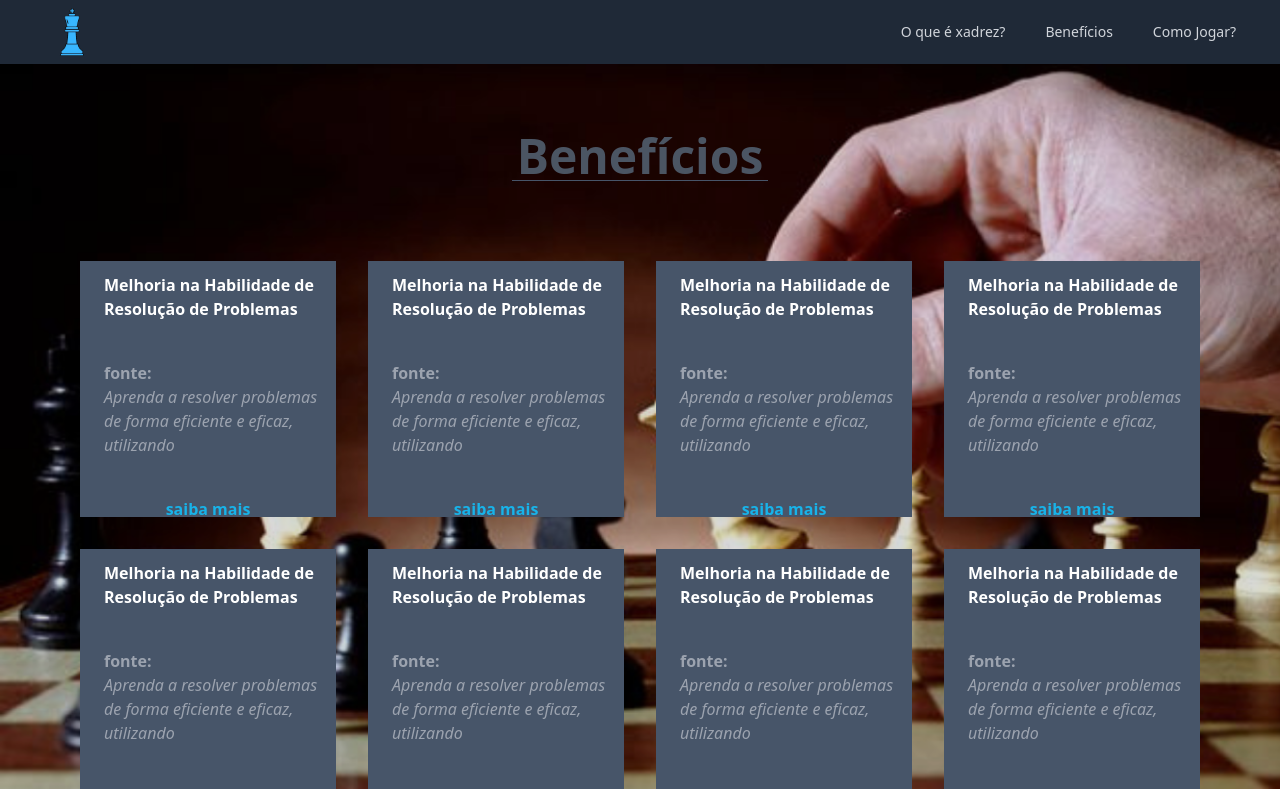
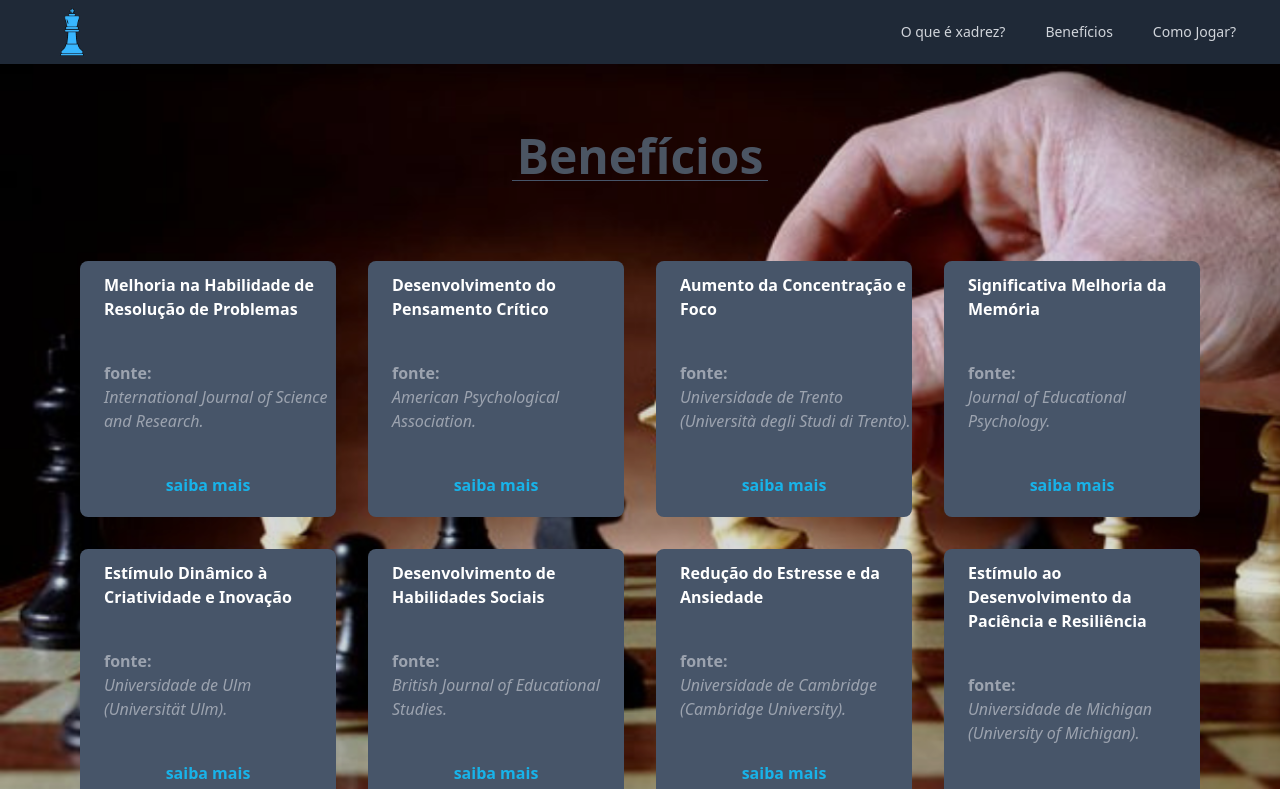
Before and after one commit to CauanLagrotta/chess, a React (Vite) app: page /beneficios in a window 1280 px wide. Shown: the top 789 px of the page. Built offline with nearby package versions, Linux system fonts and the light colour scheme.

Commit message:
beneficios terminado

```diff
--- a/src/components/card.jsx
+++ b/src/components/card.jsx
@@ -1,6 +1,6 @@
 import { useState } from "react";
 
-export function Card({ paragrafo, title, subtitle, description, button }) {
+export function Card({ paragrafo, voltar, title, subtitle, description, button }) {
   const [isOpen, setIsOpen] = useState(false);
 
   function handleToggle() {
@@ -8,11 +8,15 @@ export function Card({ paragrafo, title, subtitle, description, button }) {
   }
 
   return (
-    <div onClick={handleToggle} id="card1" className="w-64 h-64 bg-slate-600 cursor-pointer">
+    <div onClick={handleToggle} id="card1" className="w-64 h-64 bg-slate-600 cursor-pointer rounded-lg">
       {isOpen ? (
-        <p id="textoHover" className="text-sm font-bold text-white text-justify">
-          {paragrafo}
-        </p>
+        <>
+          <p id="textoClick" className="text-xs text-white text-justify mt-5 ml-5 mr-5 ">
+            {paragrafo}
+          </p>
+          <p className="text-1xl font-bold text-[#18B3E9] text-center pt-2"> {voltar} </p>
+        </>
+
       ) : (
         <>
           <h2 className="text-1xl font-bold text-white pl-6 pt-3">
@@ -22,7 +26,7 @@ export function Card({ paragrafo, title, subtitle, description, button }) {
             <p className="text-1xl font-bold text-gray-400">
               {subtitle}:
             </p>
-            <i className="text-gray-400">
+            <i className="text-gray-400 text-justify">
               {description}
             </i>
           </div>
--- a/src/components/container-beneficios.jsx
+++ b/src/components/container-beneficios.jsx
@@ -19,6 +19,7 @@ export function ContainerBeneficios() {
               description={item.description}
               button={item.button}
               paragrafo={item.paragrafo}
+              voltar={item.voltar}
             />
           ))}
         </div>
--- a/src/data.jsx
+++ b/src/data.jsx
@@ -1,8 +1,9 @@
 export const data = [
     {
+        //card 1
         title: 'Melhoria na Habilidade de Resolução de Problemas',
         subtitle: 'fonte',
-        description: 'Aprenda a resolver problemas de forma eficiente e eficaz, utilizando',
+        description: 'International Journal of Science and Research.',
         button: 'saiba mais',
         paragrafo: `Jogar xadrez requer planejamento estratégico e previsão das
         consequências das jogadas, o que melhora a capacidade de
@@ -10,98 +11,76 @@ export const data = [
         "International Journal of Science and Research" destaca que
         estudantes que jogam xadrez regularmente apresentam melhor
         desempenho em testes de resolução de problemas em comparação com
-        aqueles que não jogam .`
+        aqueles que não jogam .`,
+        voltar: 'clique para voltar'
 
     },
     {
-        title: 'Melhoria na Habilidade de Resolução de Problemas',
+        //card 2
+        title: 'Desenvolvimento do Pensamento Crítico',
         subtitle: 'fonte',
-        description: 'Aprenda a resolver problemas de forma eficiente e eficaz, utilizando',
+        description: 'American Psychological Association.',
         button: 'saiba mais',
-        paragrafo: `Jogar xadrez requer planejamento estratégico e previsão das
-        consequências das jogadas, o que melhora a capacidade de
-        resolver problemas complexos. Um estudo publicado no
-        "International Journal of Science and Research" destaca que
-        estudantes que jogam xadrez regularmente apresentam melhor
-        desempenho em testes de resolução de problemas em comparação com
-        aqueles que não jogam .`
+        paragrafo: `O xadrez exige que os jogadores analisem continuamente as posições das peças e prevejam as possíveis respostas do oponente. Isso estimula o desenvolvimento do pensamento crítico e a capacidade de avaliar situações de maneira lógica e racional. Segundo um artigo da "American Psychological Association", jogadores de xadrez demonstram maior habilidade em pensar criticamente e tomar decisões informadas em várias situações da vida.`,
+        voltar: 'clique para voltar'
     },
     {
-        title: 'Melhoria na Habilidade de Resolução de Problemas',
+        //card 3
+        title: 'Aumento da Concentração e Foco',
         subtitle: 'fonte',
-        description: 'Aprenda a resolver problemas de forma eficiente e eficaz, utilizando',
+        description: 'Universidade de Trento (Università degli Studi di Trento).',
         button: 'saiba mais',
-        paragrafo: `Jogar xadrez requer planejamento estratégico e previsão das
-        consequências das jogadas, o que melhora a capacidade de
-        resolver problemas complexos. Um estudo publicado no
-        "International Journal of Science and Research" destaca que
-        estudantes que jogam xadrez regularmente apresentam melhor
-        desempenho em testes de resolução de problemas em comparação com
-        aqueles que não jogam .`
+        paragrafo: `Uma partida de xadrez exige um alto nível de concentração. Pesquisas feitas indicam que jogar xadrez pode aumentar a capacidade de concentração e atenção sustentada. Um estudo conduzido pela Universidade de Trento descobriu que crianças que jogam xadrez regularmente têm níveis significativamente mais elevados de atenção e foco em tarefas acadêmicas. Esses benefícios se estendem a outras áreas da vida.`,
+        voltar: 'clique para voltar'
     },
     {
-        title: 'Melhoria na Habilidade de Resolução de Problemas',
+        //card 4
+        title: 'Significativa Melhoria da Memória',
         subtitle: 'fonte',
-        description: 'Aprenda a resolver problemas de forma eficiente e eficaz, utilizando',
+        description: 'Journal of Educational Psychology.',
         button: 'saiba mais',
-        paragrafo: `Jogar xadrez requer planejamento estratégico e previsão das
-        consequências das jogadas, o que melhora a capacidade de
-        resolver problemas complexos. Um estudo publicado no
-        "International Journal of Science and Research" destaca que
-        estudantes que jogam xadrez regularmente apresentam melhor
-        desempenho em testes de resolução de problemas em comparação com
-        aqueles que não jogam .`
+        paragrafo: `O xadrez ajuda a melhorar a memória, pois os jogadores
+        precisam lembrar-se das regras, movimentos passados e padrões de jogo.
+        Um estudo publicado no "Journal of Educational Psychology" revelou que estudantes que praticam xadrez regularmente demonstram uma melhora significativa na memória verbal e visual.
+        Além disso, a prática regular do xadrez pode contribuir para uma maior capacidade de aprendizado e notas mais altas.
+
+        `,
+        voltar: 'clique para voltar'
     },
     {
-        title: 'Melhoria na Habilidade de Resolução de Problemas',
+        //card 5
+        title: 'Estímulo Dinâmico à Criatividade e Inovação',
         subtitle: 'fonte',
-        description: 'Aprenda a resolver problemas de forma eficiente e eficaz, utilizando',
+        description: 'Universidade de Ulm (Universität Ulm).',
         button: 'saiba mais',
-        paragrafo: `Jogar xadrez requer planejamento estratégico e previsão das
-        consequências das jogadas, o que melhora a capacidade de
-        resolver problemas complexos. Um estudo publicado no
-        "International Journal of Science and Research" destaca que
-        estudantes que jogam xadrez regularmente apresentam melhor
-        desempenho em testes de resolução de problemas em comparação com
-        aqueles que não jogam .`
+        paragrafo: `Embora o xadrez seja um jogo de lógica e estratégia, também oferece amplas oportunidades para a criatividade. Jogadores precisam ser criativos na elaboração de estratégias e na execução de movimentos não convencionais. Um estudo da Universidade de Ulm sugere que o xadrez pode estimular a criatividade, particularmente em termos de pensamento divergente, que é a capacidade de gerar várias soluções para um problema.`,
+        voltar: 'clique para voltar'
     },
     {
-        title: 'Melhoria na Habilidade de Resolução de Problemas',
+        //card 6
+        title: 'Desenvolvimento de Habilidades Sociais',
         subtitle: 'fonte',
-        description: 'Aprenda a resolver problemas de forma eficiente e eficaz, utilizando',
+        description: 'British Journal of Educational Studies.',
         button: 'saiba mais',
-        paragrafo: `Jogar xadrez requer planejamento estratégico e previsão das
-        consequências das jogadas, o que melhora a capacidade de
-        resolver problemas complexos. Um estudo publicado no
-        "International Journal of Science and Research" destaca que
-        estudantes que jogam xadrez regularmente apresentam melhor
-        desempenho em testes de resolução de problemas em comparação com
-        aqueles que não jogam .`
+        paragrafo: `O xadrez é um jogo social que pode promover interações positivas entre os jogadores. Participar de clubes e torneios de xadrez pode ajudar a desenvolver habilidades sociais, como comunicação e empatia. De acordo com um artigo no "British Journal of Educational Studies", a participação em atividades de xadrez está associada a melhores habilidades sociais e maior cooperação entre crianças e adolescentes.`,
+        voltar: 'clique para voltar'
     },
     {
-        title: 'Melhoria na Habilidade de Resolução de Problemas',
+        //card 7
+        title: 'Redução do Estresse e da Ansiedade',
         subtitle: 'fonte',
-        description: 'Aprenda a resolver problemas de forma eficiente e eficaz, utilizando',
+        description: 'Universidade de Cambridge (Cambridge University).',
         button: 'saiba mais',
-        paragrafo: `Jogar xadrez requer planejamento estratégico e previsão das
-        consequências das jogadas, o que melhora a capacidade de
-        resolver problemas complexos. Um estudo publicado no
-        "International Journal of Science and Research" destaca que
-        estudantes que jogam xadrez regularmente apresentam melhor
-        desempenho em testes de resolução de problemas em comparação com
-        aqueles que não jogam .`
+        paragrafo: `Jogar xadrez pode ser uma forma eficaz de reduzir o estresse, proporcionando assim, uma distração das preocupações diárias e um foco em algo construtivo e envolvente. Um estudo da Universidade de Cambridge descobriu que o xadrez pode ajudar a reduzir os níveis de estresse e ansiedade, oferecendo uma atividade mentalmente estimulante que é relaxante. Além disso, o xadrez pode ser uma maneira saudável e acessível de promover o bem-estar mental.`,
+        voltar: 'clique para voltar'
     },
     {
-        title: 'Melhoria na Habilidade de Resolução de Problemas',
+        //card 8
+        title: 'Estímulo ao Desenvolvimento da Paciência e Resiliência',
         subtitle: 'fonte',
-        description: 'Aprenda a resolver problemas de forma eficiente e eficaz, utilizando',
+        description: 'Universidade de Michigan (University of Michigan).',
         button: 'saiba mais',
-        paragrafo: `Jogar xadrez requer planejamento estratégico e previsão das
-        consequências das jogadas, o que melhora a capacidade de
-        resolver problemas complexos. Um estudo publicado no
-        "International Journal of Science and Research" destaca que
-        estudantes que jogam xadrez regularmente apresentam melhor
-        desempenho em testes de resolução de problemas em comparação com
-        aqueles que não jogam .`
+        paragrafo: `Um estudo feito pela Universidade de Michigan, publicado na revista "Chess Studies", descobriu que jogadores de xadrez tendem a exibir níveis mais altos de paciência e resiliência em comparação com não jogadores. O processo de planejar e executar estratégias no xadrez, mesmo quando enfrentam desafios ou contratempos, fortalece a capacidade dos jogadores de lidar com a frustração e manter o foco em seus objetivos a longo prazo.`,
+        voltar: 'clique para voltar'
     },
 ]
```
